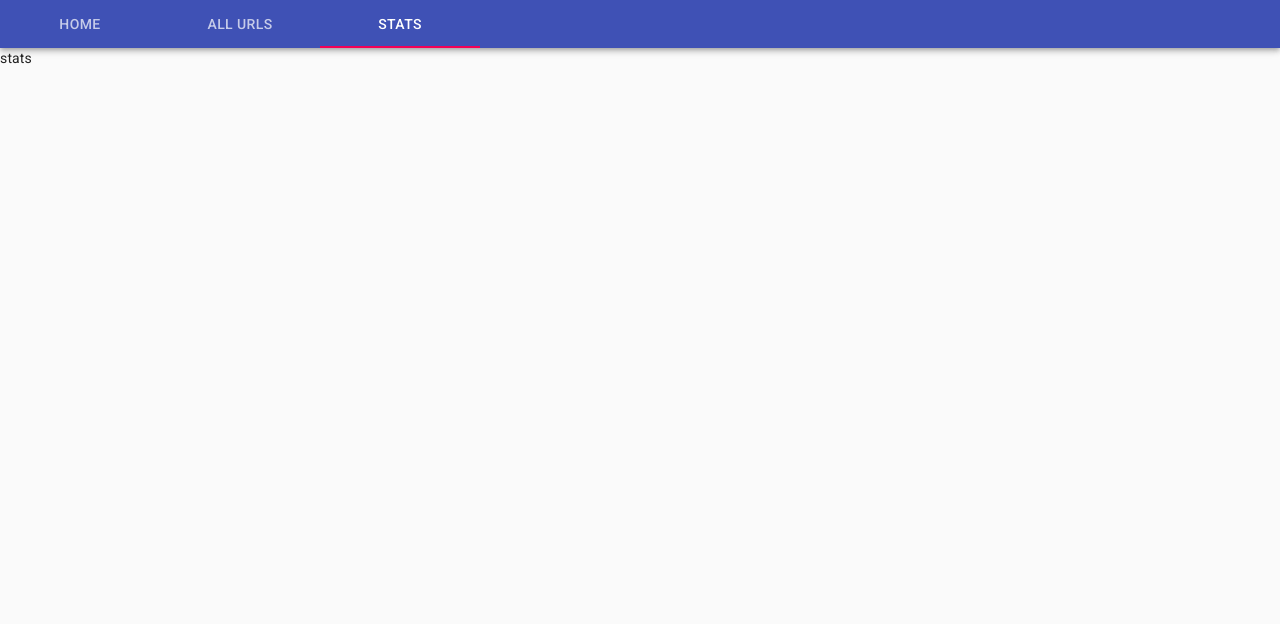
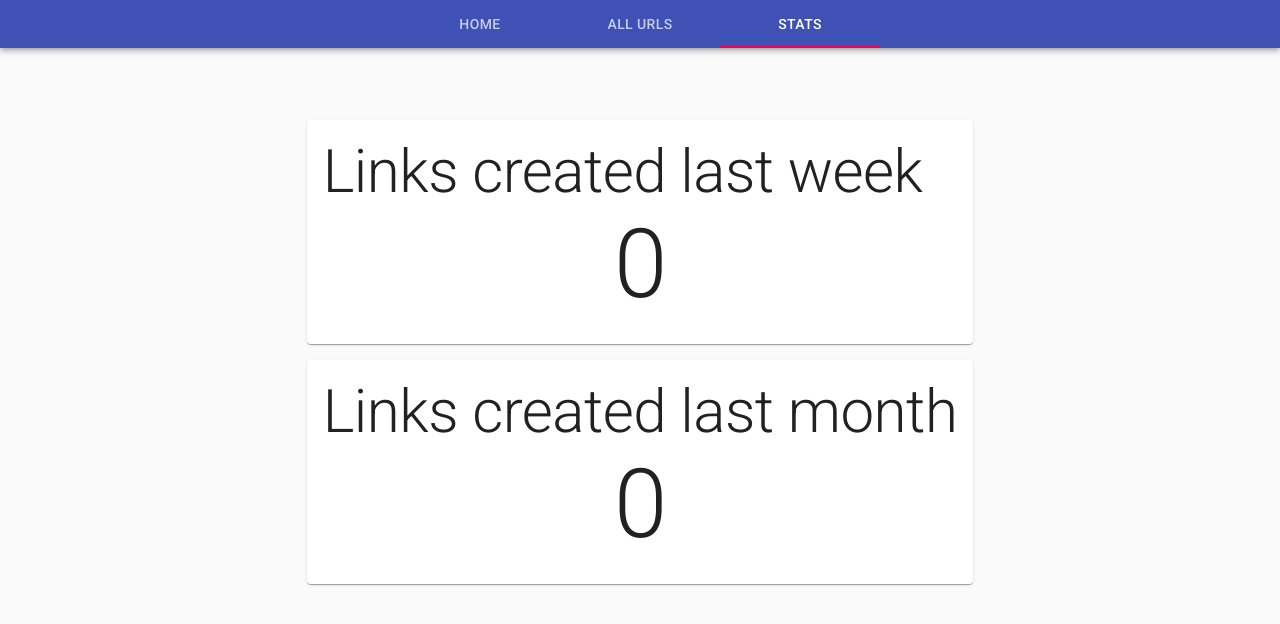
Before and after one commit to abhideepm/URL-Shortener, a React (Create React App) app in the folder client/: page /dashboard/stats in a window 1280 px wide. Shown: the top 624 px of the page. Built offline with nearby package versions, Linux system fonts and the light colour scheme; no server answers.

Commit message:
add stats page

```diff
--- a/client/src/Components/Dashboard/Dashboard.tsx
+++ b/client/src/Components/Dashboard/Dashboard.tsx
@@ -37,7 +37,7 @@ const Dashboard: React.FC = () => {
 		<>
 			<CssBaseline />
 			<AppBar position="static">
-				<Tabs value={tabIndex} onChange={handleChange}>
+				<Tabs value={tabIndex} onChange={handleChange} centered>
 					<Tab label="Home" />
 					<Tab label="All URLs" />
 					<Tab label="Stats" />
--- a/client/src/Components/Dashboard/Stats.tsx
+++ b/client/src/Components/Dashboard/Stats.tsx
@@ -1,7 +1,69 @@
-import React from 'react'
+import { Card, CardContent, Grid, Typography } from '@material-ui/core'
+import axios from 'axios'
+import { differenceInCalendarWeeks, differenceInMonths } from 'date-fns'
+import React, { useEffect, useState } from 'react'
 
-const Stats = () => {
-	return <div>stats</div>
+interface IData {
+	full: string
+	short: string
+	created: Date
+	_id: string
+	__v: number
+}
+
+const Stats: React.FC = () => {
+	const [weeklyCount, setWeeklyCount] = useState<number>(0)
+	const [monthlyCount, setMonthlyCount] = useState<number>(0)
+
+	useEffect(() => {
+		axios
+			.get('/api/url/allurls')
+			.then(res => {
+				res.data.forEach((val: IData) => {
+					if (differenceInCalendarWeeks(val.created, Date.now()) === 0) {
+						setWeeklyCount(c => c + 1)
+					}
+					if (differenceInMonths(val.created, Date.now()) === 0) {
+						setMonthlyCount(c => c + 1)
+					}
+				})
+			})
+			.catch(err => alert(err))
+	}, [])
+
+	return (
+		<>
+			<Grid
+				container
+				justify="flex-start"
+				alignContent="center"
+				style={{ marginTop: '5%' }}
+				direction="column"
+				spacing={2}
+			>
+				<Grid item>
+					<Card>
+						<CardContent>
+							<Typography variant="h2">Links created last week</Typography>
+							<Typography variant="h1" align="center">
+								{weeklyCount}
+							</Typography>
+						</CardContent>
+					</Card>
+				</Grid>
+				<Grid item>
+					<Card>
+						<CardContent>
+							<Typography variant="h2">Links created last month</Typography>
+							<Typography variant="h1" align="center">
+								{monthlyCount}
+							</Typography>
+						</CardContent>
+					</Card>
+				</Grid>
+			</Grid>
+		</>
+	)
 }
 
 export default Stats
```
